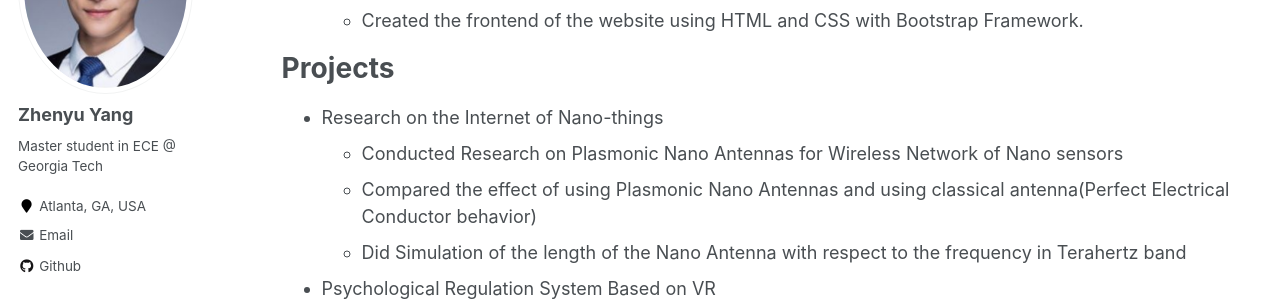
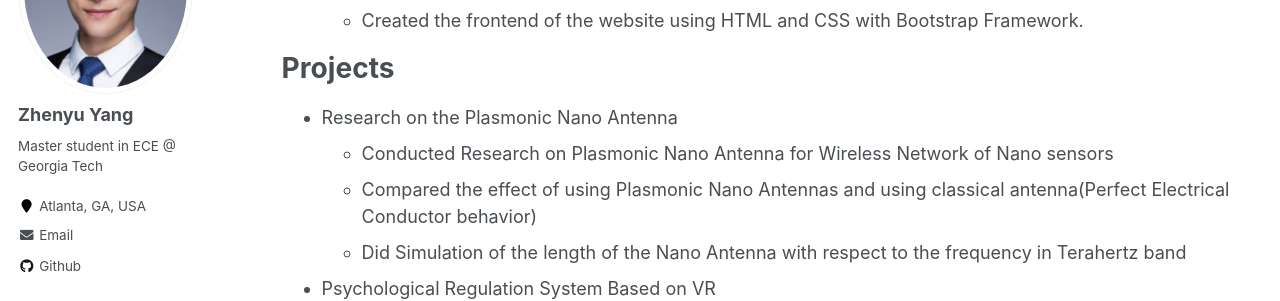
Before and after one commit to azpeteryang/azpeteryang.github.io, a Jekyll site: the page built from _pages/cv.md, in a window 1280 px wide and 900 px high, scrolled down 644 px. Shown: the part 153-454 px from the top of the window. Built offline with Jekyll 4.4.1, drawn with Linux system fonts in a browser that asks for light colours.

Commit message:
Update cv.md

```diff
--- a/_pages/cv.md
+++ b/_pages/cv.md
@@ -31,8 +31,8 @@ Internship experience
 Projects
 ======
 
-* Research on the Internet of Nano-things
-  * Conducted Research on Plasmonic Nano Antennas for Wireless Network of Nano sensors
+* Research on the Plasmonic Nano Antenna
+  * Conducted Research on Plasmonic Nano Antenna for Wireless Network of Nano sensors
   * Compared the effect of using Plasmonic Nano Antennas and using classical antenna(Perfect Electrical Conductor behavior)
   * Did Simulation of the length of the Nano Antenna with respect to the frequency in Terahertz band
 
```
